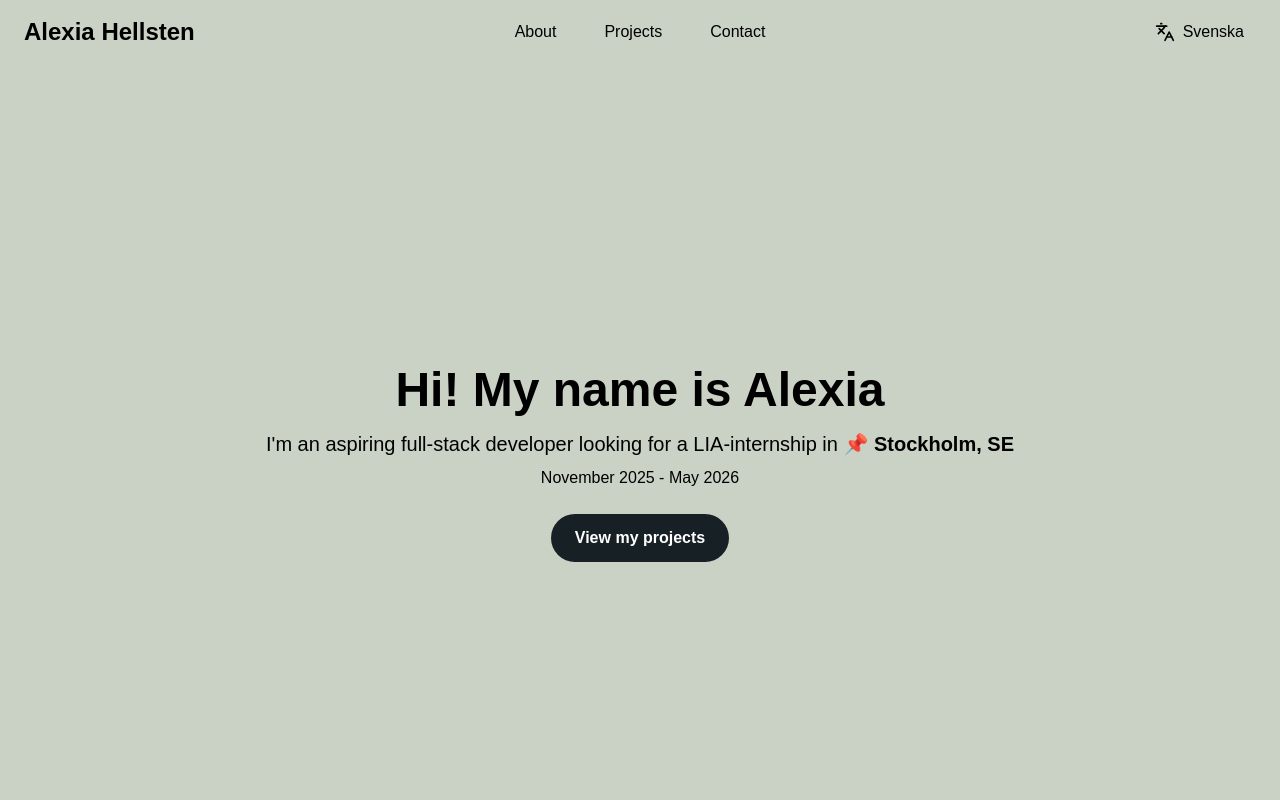
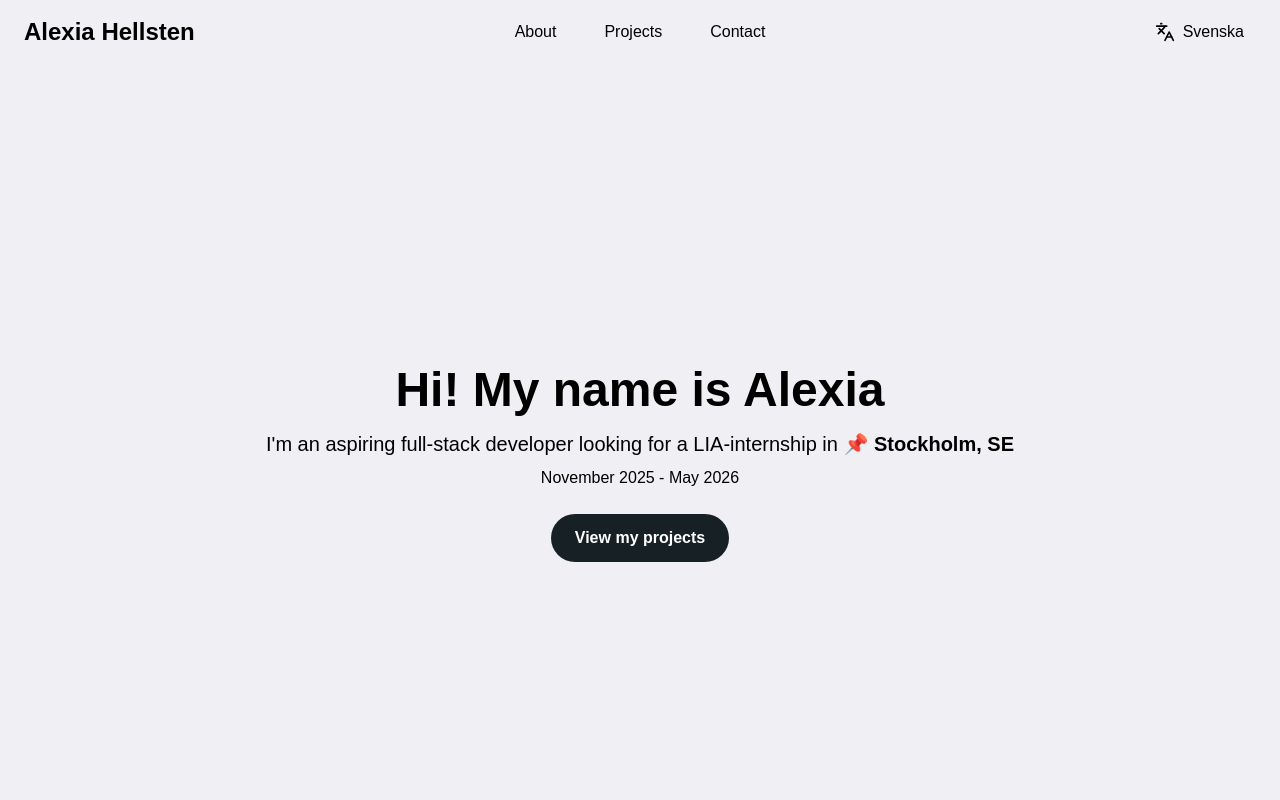
Before and after one commit to alexiahellsten/portfolio-2025, a React (Vite) app: page / in a window 1280 px wide. Shown: the top 800 px of the page. Built offline with nearby package versions, Linux system fonts and the light colour scheme.

Commit message:
Change bg-color

```diff
--- a/src/index.css
+++ b/src/index.css
@@ -14,7 +14,7 @@
 }
 
 body {
-  @apply bg-[#cad2c5] text-black;
+  @apply bg-[#F0EFF4] text-black;
 }
 
 .markdown {
@@ -26,3 +26,11 @@ body {
 /* .dark body {
   @apply bg-black text-white;
 } */
+
+/* Optional bg-colors to try out:
+bg-[#cad2c5]
+bg-[#F0EFF4]
+bg-[#FFF7F8]
+bg-[#F7C1BB]
+bg-[#F1F7ED]
+*/
```
